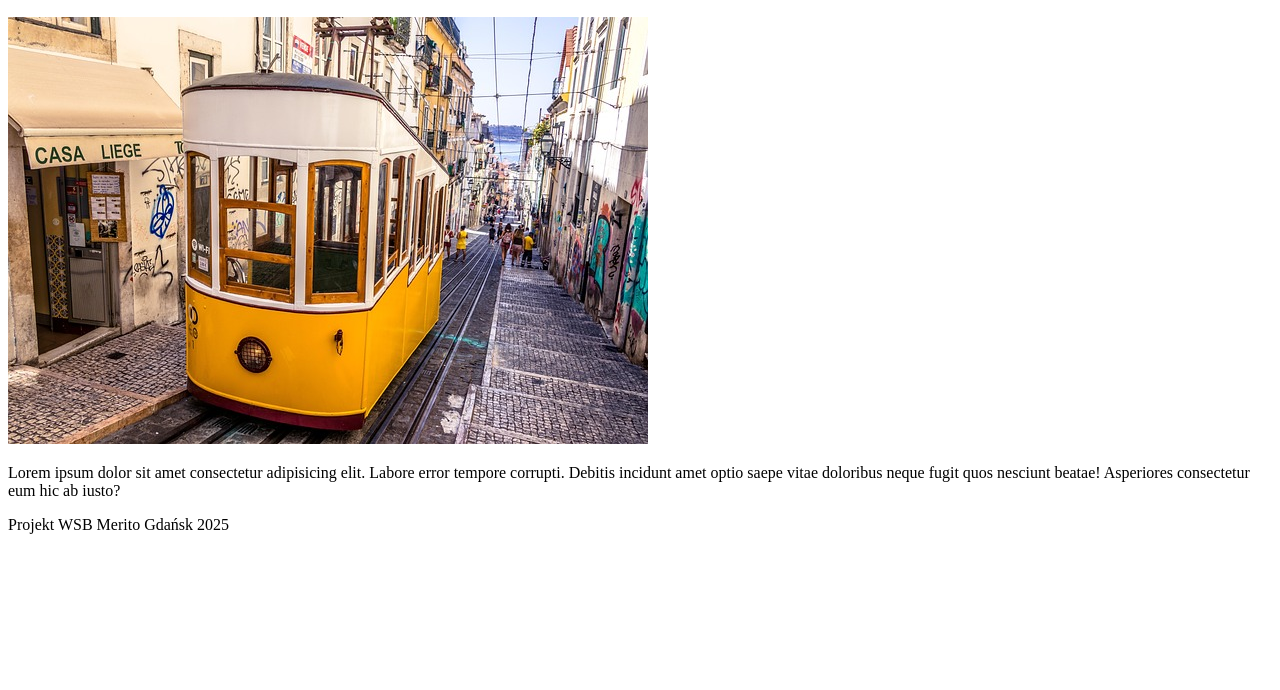
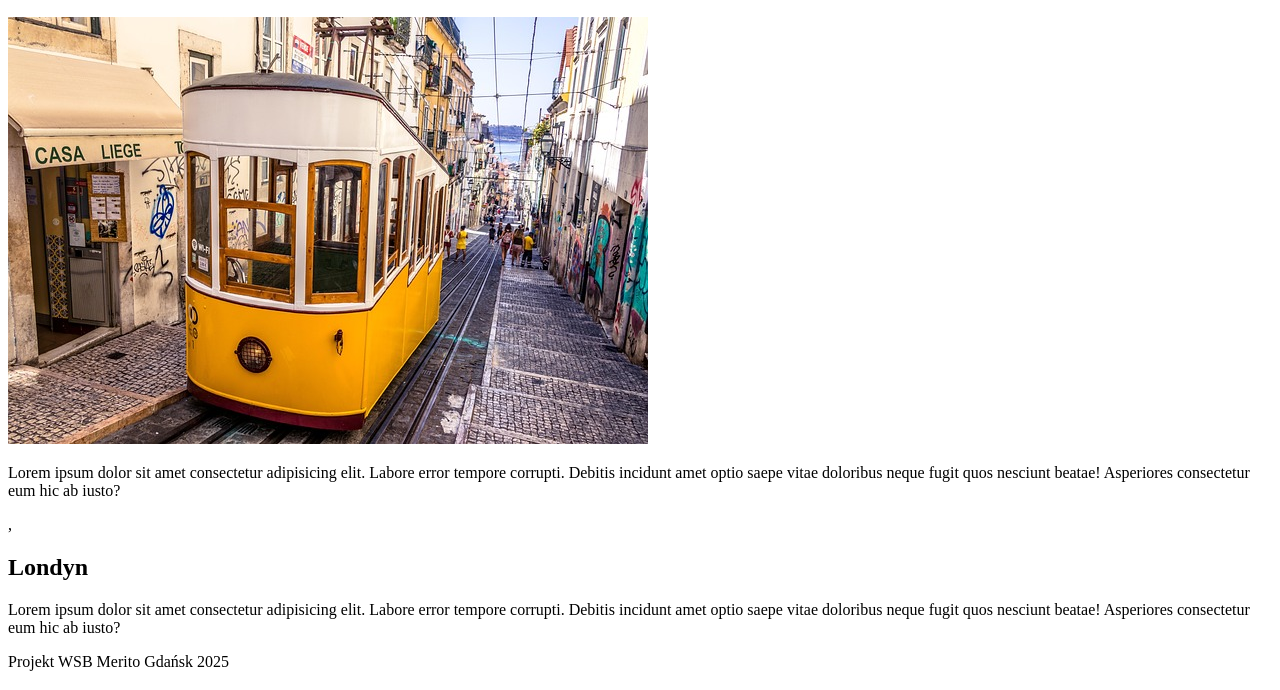
Before and after one commit to magdamadejwsb/ZPW_INLN5_hyb_BS, a plain HTML site: page index.html in a window 1280 px wide. Shown: the part 110-800 px from the top of the page. Drawn offline with Linux system fonts and the light colour scheme.

Commit message:
dodaj stolice londyn

```diff
--- a/index.html
+++ b/index.html
@@ -15,6 +15,10 @@
             <img src="./img/lisboa.jpg" alt="">
             <p>Lorem ipsum dolor sit amet consectetur adipisicing elit. Labore error tempore corrupti. Debitis incidunt amet optio saepe vitae doloribus neque fugit quos nesciunt beatae! Asperiores consectetur eum hic ab iusto?</p>
         </section>
+        ,<section>
+            <h2>Londyn</h2>
+            <p>Lorem ipsum dolor sit amet consectetur adipisicing elit. Labore error tempore corrupti. Debitis incidunt amet optio saepe vitae doloribus neque fugit quos nesciunt beatae! Asperiores consectetur eum hic ab iusto?</p>
+        </section>
     </main>
     <footer>
         <p>Projekt WSB Merito Gdańsk 2025</p>
```
